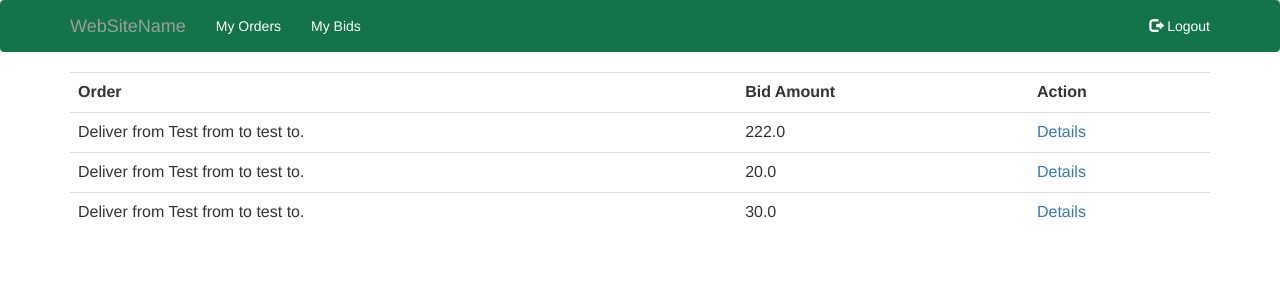
After one commit to dasith2190/truck, a Django app: a page that uses order/templates/base.html in a window 1280 px wide. The commit adds this page. Shown: the top 300 px of the page. Run offline with Django 3.2, Linux system fonts and the light colour scheme; a user stored in the database is signed in; data comes from the database, SQL or seed files in the repository; both versions use the stored data as it was after the commit; some libraries are stand-ins or nearby versions.

Commit message:
Fixed navigation

```diff
--- a/order/edit_views.py
+++ b/order/edit_views.py
@@ -6,9 +6,7 @@ from django.http import *
 class GenericCreate(CreateView):
     def form_valid(self, form):
         model_inst = form.save(commit=False)
-        print("#############")
         if resolve(self.request.path_info).url_name == 'order_create':
-            print("@@@@@@@@@@@@@@")
             model_inst.user = self.request.user
         model_inst.save()
         return HttpResponseRedirect(self.get_success_url())
@@ -27,8 +25,9 @@ class GenericList(ListView):
 
     def get_queryset(self):
         qs = super(GenericList, self).get_queryset()
-        if resolve(self.request.path_info).url_name == 'order_list':
-
+        if resolve(self.request.path_info).url_name in  [ 'order_list', 'bid_list' ]:
+            print(qs[0].user)
+            print(self.request.user)
             qs = qs.filter(user = self.request.user)
             print(qs)
         return qs
@@ -46,6 +45,5 @@ class GenericDetail(DetailView):
         context = super(GenericDetail, self).get_context_data(**kwargs)
 
         if resolve(self.request.path_info).url_name == 'order_detail':
-            print(context)
-            context['bids'] = Bids.objects.filter()
+            context['bids'] = Bids.objects.filter(order=kwargs['object'])
         return context
--- a/order/models.py
+++ b/order/models.py
@@ -13,6 +13,9 @@ class Order(models.Model):
     to_address = models.CharField(max_length=500)
     description = models.TextField()
 
+    def __str__(self):
+        return "Deliver from %s to %s." % (self.from_address, self.to_address)
+
 
 class Bids(models.Model):
     user = models.ForeignKey(User)
--- a/order/templates/base.html
+++ b/order/templates/base.html
@@ -21,7 +21,7 @@
     </div>
     <ul class="nav navbar-nav">
       <li><a class="active" href="{% url 'order_list' %}">My Orders</a></li>
-      <li><a class="" href="#">My Bids</a></li>
+      <li><a class="" href="{% url 'bid_list' %}">My Bids</a></li>
     </ul>
     <ul class="nav navbar-nav navbar-right">
       {% if request.user %}
--- /dev/null
+++ b/order/templates/bid_list.html
@@ -0,0 +1,20 @@
+{% extends 'base.html' %}
+
+{% block content %}
+
+<table class="table">
+    <tr>
+        <th>Order</th>
+        <th>Bid Amount</th>
+        <th>Action</th>
+    </tr>
+    {% for object in object_list %}
+        <tr>
+            <td>{{object.order}}</td>
+            <td>{{object.amount}}</td>
+            <td> <a href="{% url 'order_detail' object.order_id %}">Details</a> </td>
+        </tr>
+
+    {% endfor %}
+</table>
+{% endblock %}
--- a/order/templates/order_list.html
+++ b/order/templates/order_list.html
@@ -8,12 +8,14 @@
         <th>Description</th>
         <th>To Address</th>
         <th>From Address</th>
+        <th>Action</th>
     </tr>
     {% for object in object_list %}
         <tr>
             <td>{{object.description}}</td>
             <td>{{object.to_address}}</td>
             <td>{{object.from_address}}</td>
+            <td> <a href="{% url 'order_detail' object.pk %}">Details</a> </td>
         </tr>
 
     {% endfor %}
--- a/order/views.py
+++ b/order/views.py
@@ -6,7 +6,6 @@ from django.core.exceptions import ObjectDoesNotExist
 
 
 def bid_create(request, pk):
-    request.user = User.objects.get(pk=1)
     bid = request.POST.get('amount')
     try:
         user_bid = Bids.objects.get(user=request.user, order_id=pk)
--- a/truckconnect/urls.py
+++ b/truckconnect/urls.py
@@ -41,4 +41,6 @@ urlpatterns = [
     url('^order/list/$', login_required(GenericList.as_view(template_name = 'order_list.html', model=Order)), name='order_list'),
     url('^order/detail/(?P<pk>[0-9]+)/$', (GenericDetail.as_view(template_name = 'order_detail.html', model=Order)), name='order_detail'),
 
+    url('^bid/list/$', login_required(GenericList.as_view(template_name = 'bid_list.html', model=Bids)), name='bid_list'),
+
 ]
```
Also changed, not shown: db.sqlite3.
